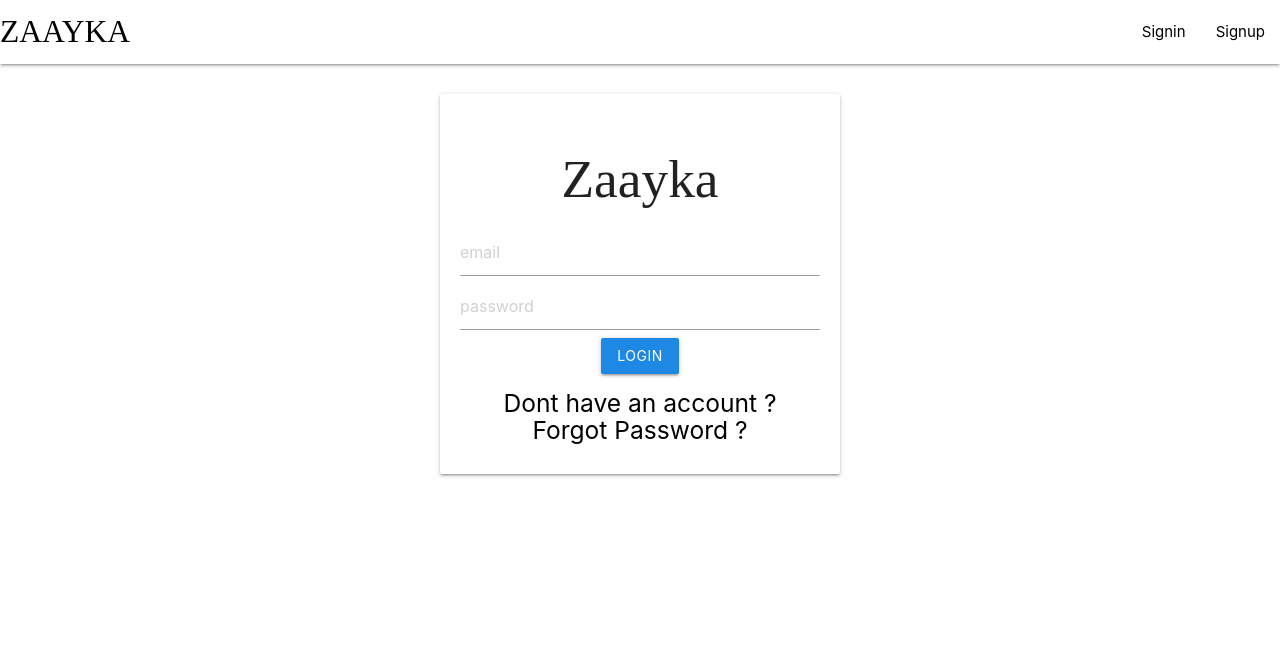
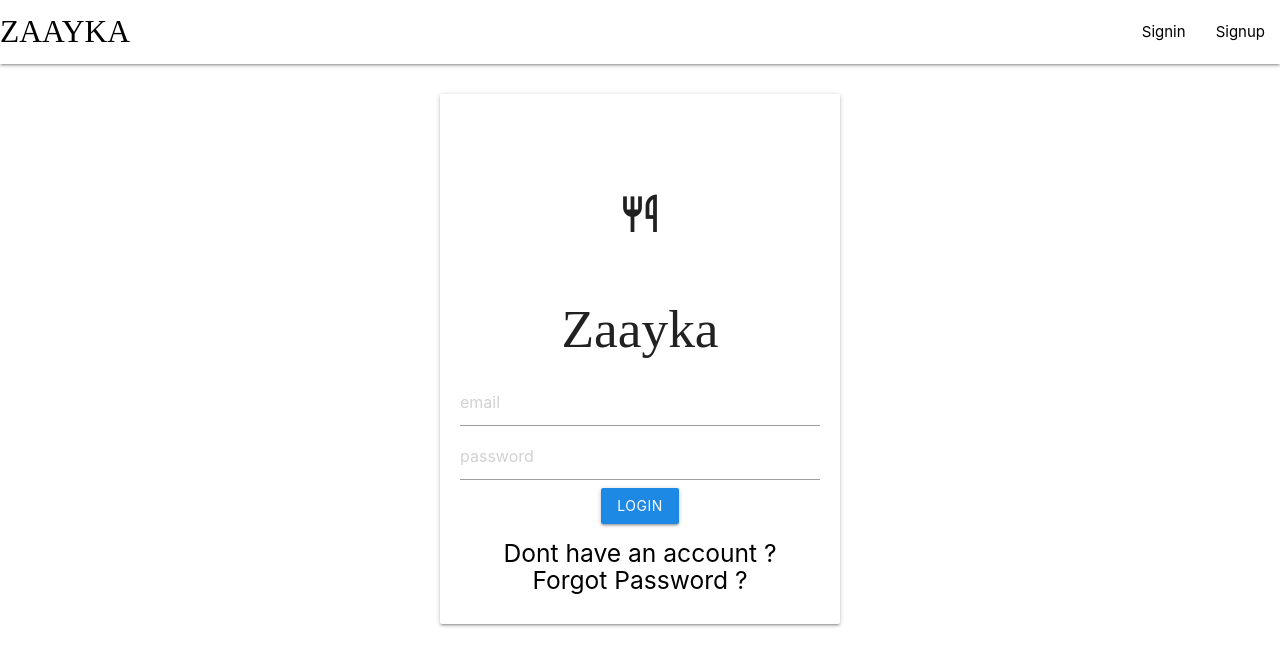
Before and after one commit to nupur102002/Zaayka, a React (Create React App) app in the folder client/: page /login in a window 1280 px wide. Shown: the top 666 px of the page. Built offline with nearby package versions, Linux system fonts and the light colour scheme; a web font is replaced by a local one.

Commit message:
Adding style and updating app.css

```diff
--- a/client/package.json
+++ b/client/package.json
@@ -13,6 +13,7 @@
     "react-html5video": "^2.5.1",
     "react-router-dom": "^6.6.2",
     "react-scripts": "5.0.1",
+    "remixicon": "^2.5.0",
     "web-vitals": "^2.1.4"
   },
   "scripts": {
--- a/client/src/App.css
+++ b/client/src/App.css
@@ -54,3 +54,45 @@ a{
 .material-icons:hover{
   cursor: pointer;
 }
+
+/**/
+.bg-body{
+  font-family: 'open Sans ',sans-serif;
+  color:white;
+  background-image: linear-gradient(rgba(0,0,0,0),rgba(0,0,0,0)),url(bg.jpg);
+  background-size: cover;
+}
+.title{
+  text-align: center;
+  font-size: 2rem;
+  font-weight: 300;
+}
+.logo-holder{
+  display: flex;
+  justify-content: center;
+  margin-top: 50px;
+}
+.logo{
+  width: 100px;
+  height: 100px;
+  border: solid white 2px;
+  border-radius: 50%;
+  display: grid;
+  place-items: center;
+  font-size: 3rem;
+}
+
+  .ip{
+    background-color: rgba(208, 201, 221, 0.275);
+
+    border: none;
+    color:black;
+    padding: 0.5rem;
+    display:block;
+    width:100%;
+    margin-top: 0.3rem;
+    border-radius:5px;
+  }
+  .ip::placeholder{
+    color:rgb(0, 0, 0);
+  }
--- a/client/src/components/screens/Login.js
+++ b/client/src/components/screens/Login.js
@@ -2,7 +2,7 @@
   import React,{useState,useContext}  from "react";
   import {Link,useNavigate} from "react-router-dom";
   import { UserContext } from "../../App";
-
+  import Logo from "../logo";
   import M from "materialize-css"
 
 const Login=()=>{
@@ -48,6 +48,7 @@ const Login=()=>{
     return (
         <div className="mycard">
           <div className="card auth-card input-field">
+          <Logo/>
             <h2>Zaayka</h2>
             <input
             type="text"
```
Also changed, not shown: 1 other file (tests, documents, lock files or other folders).
